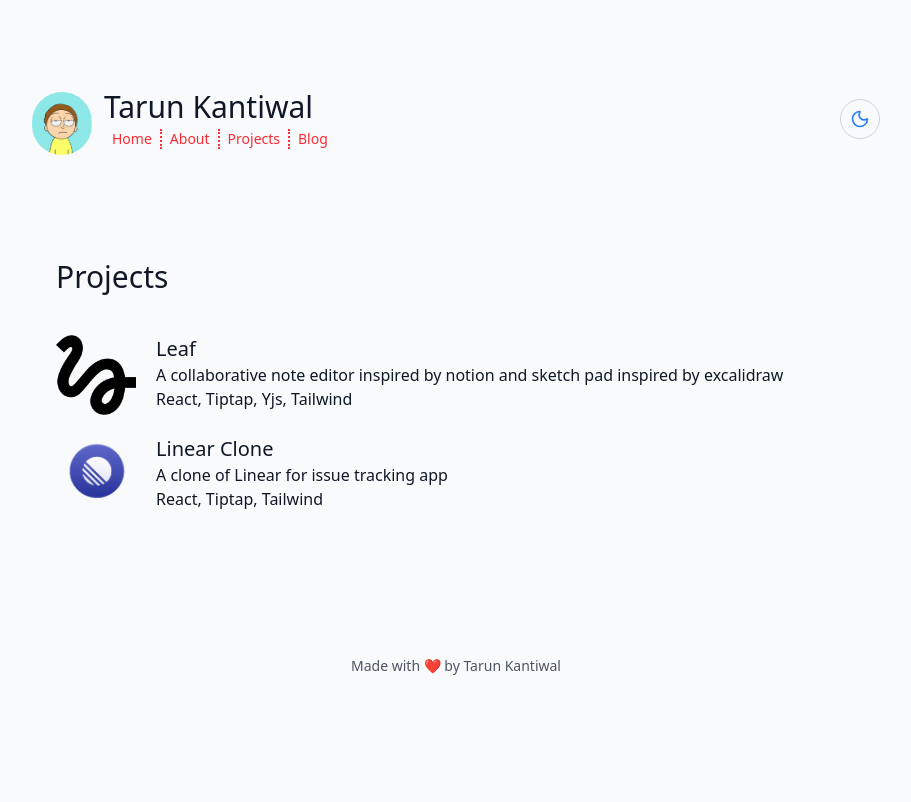
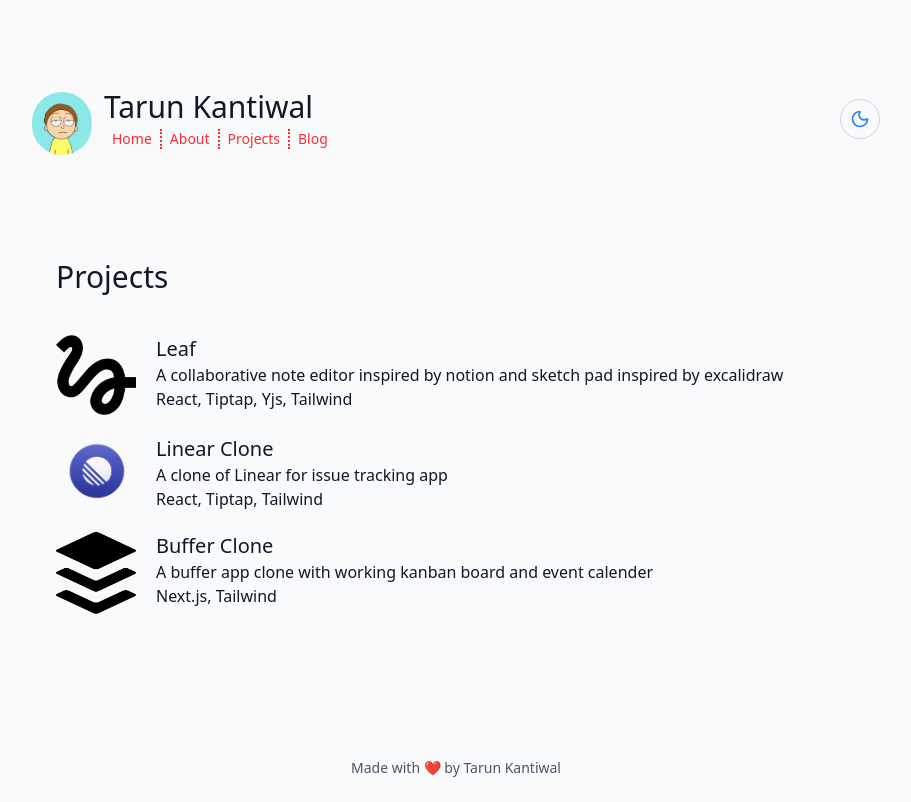
Before and after one commit to tarun-29/portfolio, a Next.js app: page /projects in a window 1280 px wide. Shown: the whole page, without its empty margins (184-1095 px from the left). Built offline with nearby package versions, Linux system fonts and the light colour scheme.

Commit message:
add buffer clone in porfolio

```diff
--- a/src/app/projects/page.tsx
+++ b/src/app/projects/page.tsx
@@ -18,6 +18,14 @@
       logo: "/linear.png",
       stack: "React, Tiptap, Tailwind",
       link: "#",
+    },
+    {
+      name: "Buffer Clone",
+      description:
+        "A buffer app clone with working kanban board and event calender",
+      logo: "/buffer.png",
+      stack: "Next.js, Tailwind",
+      link: "https://buffer-clone-tarun-29s-projects.vercel.app/start",
     },
   ];
 
```
Also changed, not shown: public/buffer.png (added).
